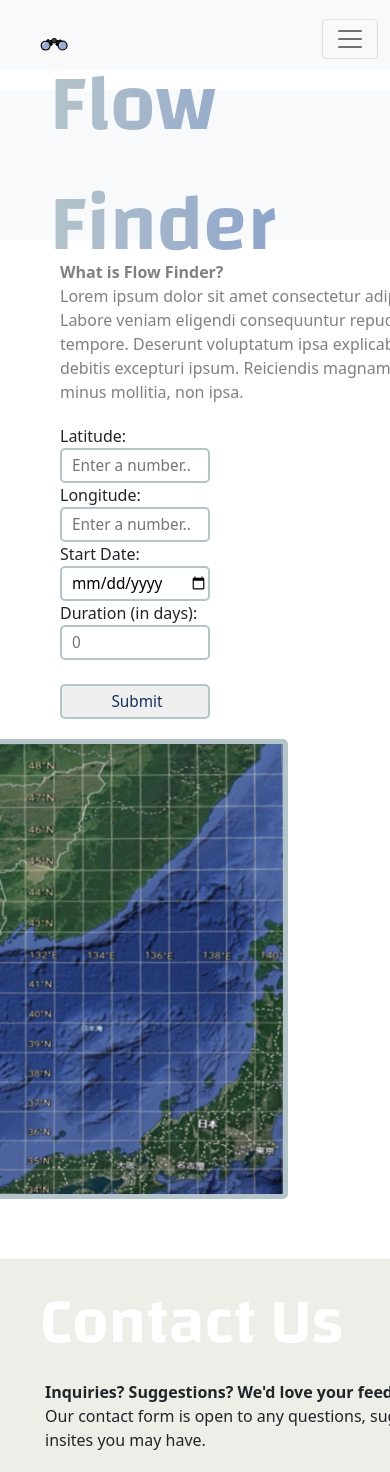
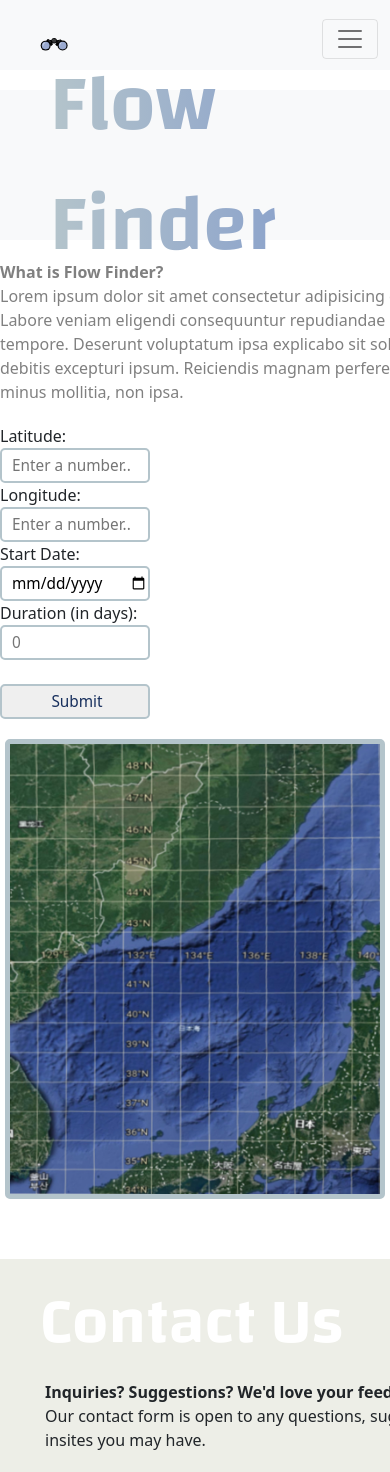
Before and after one commit to Alphabet1671/ocean-flow-calculator-site, a Flask app: page / in a window 390 px wide; the page is wider, and only the part inside the window is pictured. Run offline with Flask 2, Linux system fonts and the light colour scheme.

Commit message:
Update style.css

```diff
--- a/static/styles/style.css
+++ b/static/styles/style.css
@@ -102,6 +102,8 @@ form input{
 
     #full-container{
         flex-direction: column;
+        justify-content:center;
+        align-items:center;
     }
 
 
```
